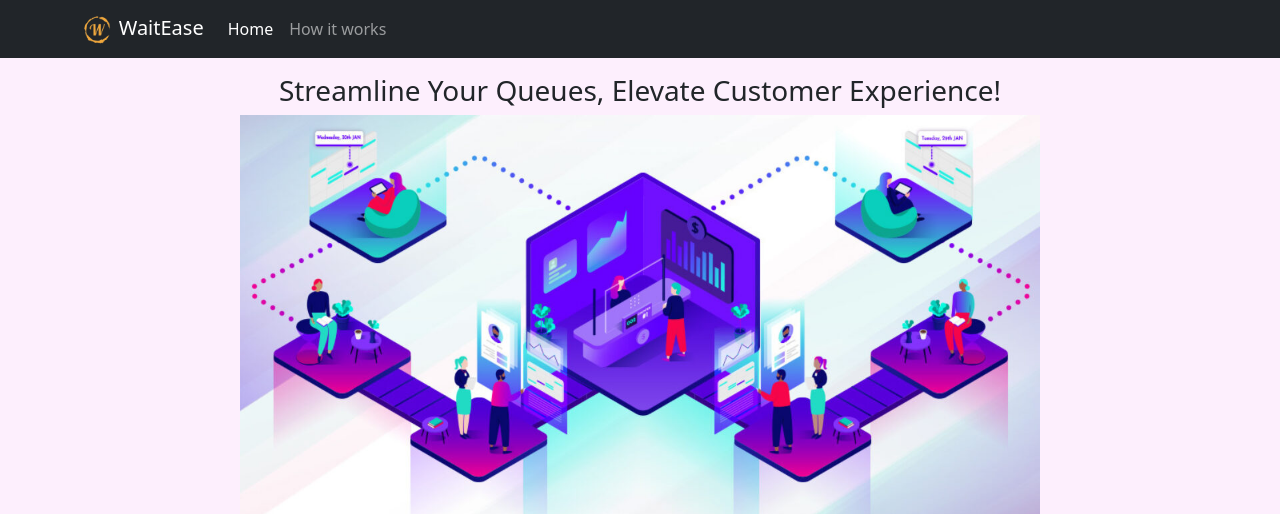
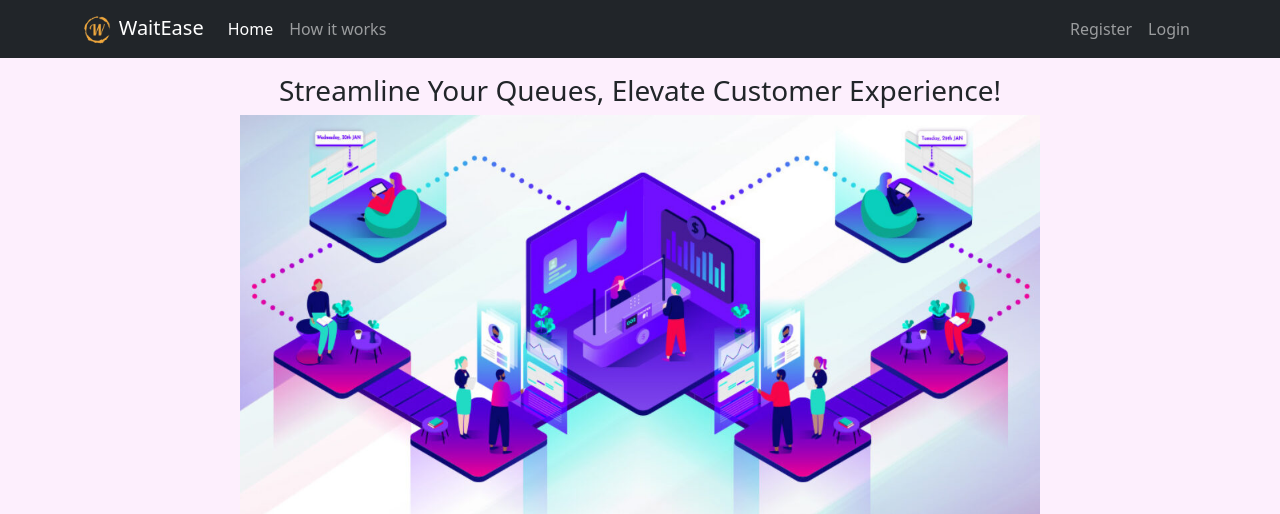
Before and after one commit to kenneth-alt/wait-ease-v1, a Flask app: page / in a window 1280 px wide. Shown: the top 514 px of the page. Run offline with Flask 3, Linux system fonts and the light colour scheme; some libraries are stand-ins or nearby versions.

Commit message:
update navbar

```diff
--- a/templates/includes/_navbar.html
+++ b/templates/includes/_navbar.html
@@ -18,6 +18,24 @@
           </li>
         </ul>
 
+        <ul class="nav navbar-nav navbar-right">
+          {% if session.logged_in %}
+          <li class="nav-item">
+            <a class="nav-link" href="/dashboard">Dashboard</a>
+          </li>
+          <li class="nav-item">
+            <a class="nav-link" href="/logout">Logout</a>
+          </li>
+          {% else %}
+          <li class="nav-item">
+            <a class="nav-link" href="/register">Register</a>
+          </li>
+          <li class="nav-item">
+            <a class="nav-link" href="/login">Login</a>
+          </li>
+          {% endif %}
+        </ul>
+
       </div>
     </div>
   </nav>
```
